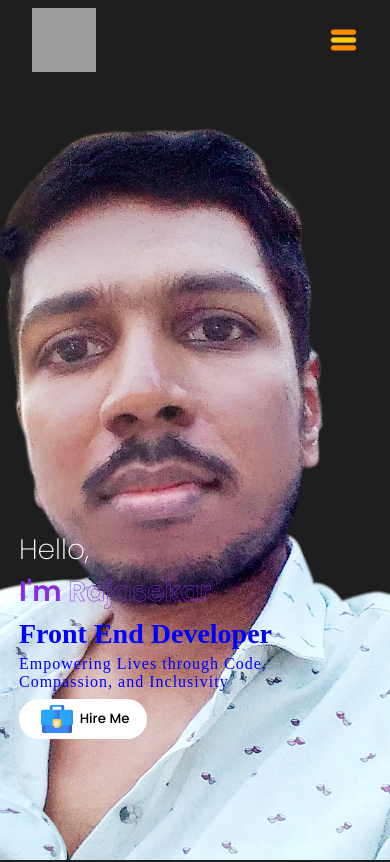
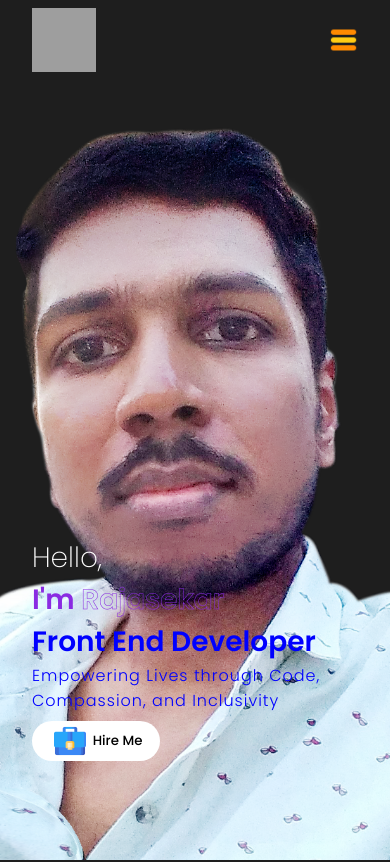
Before and after one commit to RajuPerumal/Rajasekar-Portfolio, a React (Create React App) app: page / in a window 390 px wide. Shown: the top 862 px of the page. Built offline with nearby package versions, Linux system fonts and the light colour scheme; grey boxes are pictures that could not be loaded.

Commit message:
Responsive parameters for Iphone xe iphone xr is set

```diff
--- a/src/Components/intro.css
+++ b/src/Components/intro.css
@@ -67,8 +67,8 @@ width: 2rem;
 }
 .IntroName {
     -webkit-text-stroke: .5px;
-    /* background: linear-gradient(90deg, yellow, yellow, yellow); */
-    background: linear-gradient(90deg, blueviolet, blueviolet, blueviolet);
+    background: linear-gradient(90deg, yellow, yellow, yellow);
+    /* background: linear-gradient(90deg, rgb(202, 236, 7), blueviolet, blueviolet); */
     /* letter-spacing: 4px; */
     /* -webkit-background-clip: text; */
     background-clip: text;
@@ -90,23 +90,34 @@ width: 2rem;
 
 @media  screen and (max-width:480px) {
     .bg{
-        right: -20vw;
+        right: -25vw;
     }
     .introContent{
-    margin-top: 132px;
-    margin-left: -13px;
+    /* margin-top: 132px; */
+    margin-top: 173px;
+    margin-left: 0px;
     font-size: 28px;
     color: blueviolet;
     }
     .IntroPara{
         color:blue;
-        font-family: cursive;
+        /* font-family: cursive; */
     }
     .frontenddev{
         color: blue;
-        font-family: cursive;
+
     }
     .hello{
         color: white;
     }
 }
+
+@media  screen and (max-width:400px) {
+    .bg{
+        right: -24vw;
+    }
+    .introContent{
+        /* margin-top: 132px; */
+        margin-top: 147px;
+        }
+}
```
